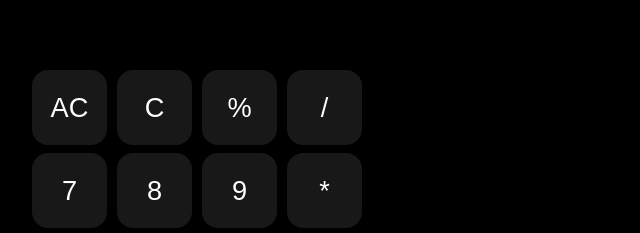
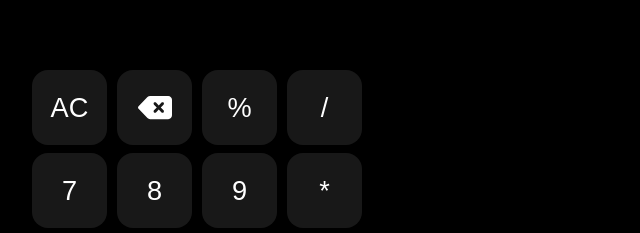
Before and after one commit to anshuGupta-cell/Calculator-v2, a plain HTML site: page index.html in a window 1280 px wide. Shown: the part 130-363 px from the top of the page, 443-1083 px from the left. Drawn offline with Linux system fonts and the light colour scheme.

Commit message:
Update index.html

```diff
--- a/index.html
+++ b/index.html
@@ -19,7 +19,9 @@
 
     <div>
         <button class="button">AC</button>
-        <button class="button">C</button>
+        <button class="butto delete">
+            <img width="34px"src="svg/delete-left-solid.svg" class="del">
+        </button>
         <button class="button">%</button>
         <button class="button">/</button>
     </div>
```
